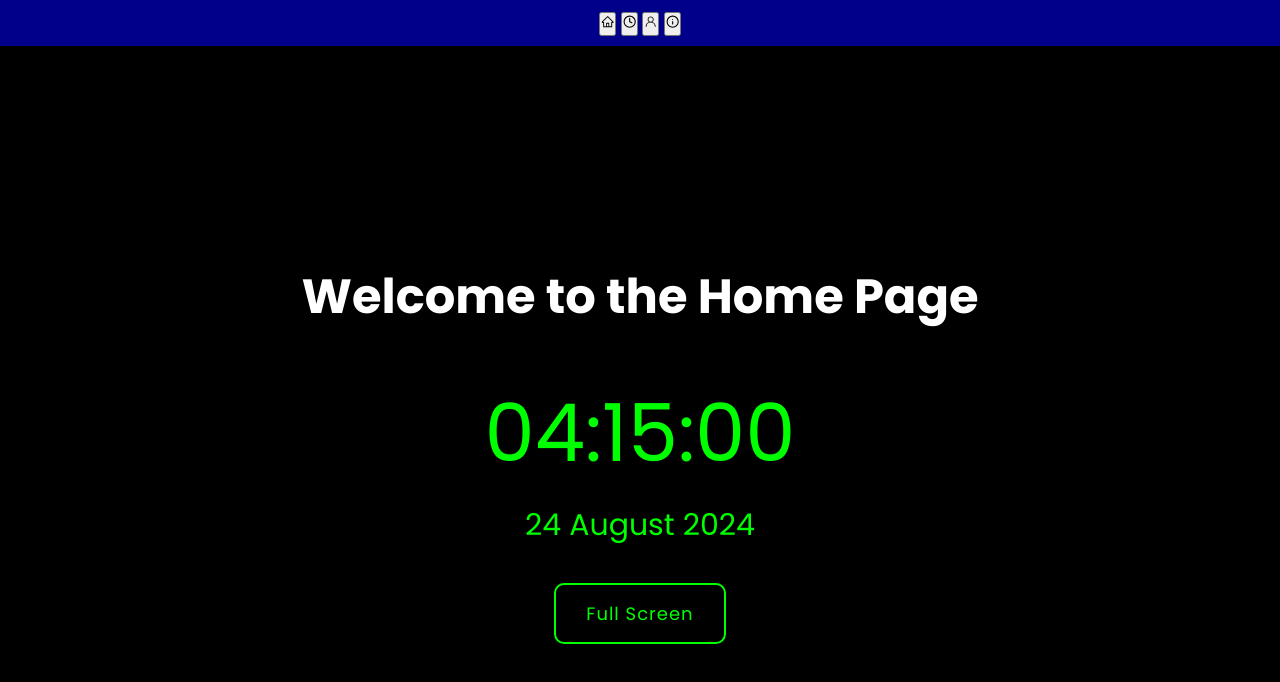
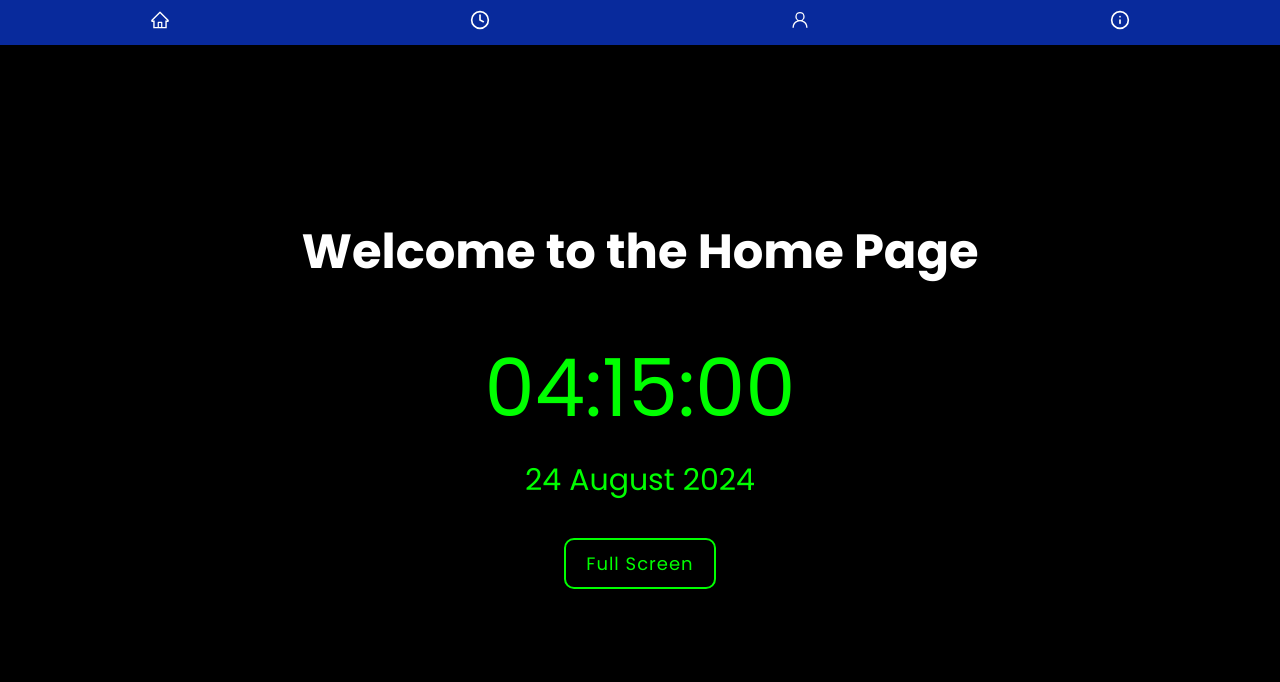
Before and after one commit to MukundSiuu7/Digital-Clock, a plain HTML site: page index.html in a window 1280 px wide. Drawn offline with Linux system fonts and the light colour scheme.

Commit message:
Update style.css
navbar changed

```diff
--- a/style.css
+++ b/style.css
@@ -7,12 +7,12 @@
     font-family: 'Poppins', sans-serif;
 }
 body {
-    margin: 0;
+    margin: 0px;
     display: flex;
     flex-direction: column;
     justify-content: center;
     align-items: center;
-    height: 100vh;
+    height: 90vh;
     background-color: #000;
     color: #00ff00;
     font-family: 'Courier New', Courier, monospace;
@@ -21,7 +21,7 @@ h2
 {
     font-size: 3em;
     font-weight: 500;
-    color: #222;
+    color: #252424;
     letter-spacing: 5px;
     cursor: pointer;
 
@@ -38,44 +38,75 @@ h2:hover
 
 }
 /* Navigation Bar Styling */
-.navbar {
-    width: 100%;
-    background-color: #00008B; /* Dark blue color */
+.navbar{
+    display: flex;
+    background-color: rgb(8, 42, 156);
     padding: 10px 0;
     text-align: center;
-    position: fixed; /* Keeps the navbar fixed at the top */
+    margin-top: 0px;
     top: 0;
-    z-index: 1000; /* Ensures the navbar stays on top */
+    position: fixed;
+    z-index: 0px;  /* Ensures the navbar stays on top */
+    /* border-radius: 10px;  */
+    width: 100%;
+    height: 45px;
+    align-items: center;
+    justify-content: space-around;
+    transition: all 1s;
+
 }
-
-.nav-menu {
+.navbar:hover{
+    width: 100%;
+    transition: all 1s;
+}
+.button {
+    background-color: transparent;
+    outline: 0 !important;
+    border: 0 !important;
+    width: 40px;
+    height: 40px;
+    border-radius: 50%;
+    display: flex;
+    align-items: center;
+    justify-content: center;
+    color: #fff;
+    transition: all ease-in-out 0.3s;
+    cursor: pointer;
     list-style: none;
     margin: 0;
     padding: 0;
     display: flex;
     justify-content: center;
+  }
+
+  .button:hover {
+    transform: translateY(-3px);
+  }
+
+  .icon {
+    font-size: 20px;
+  }
+
+.button  {
+    margin: 0 8px;
 }
 
-.nav-menu li {
-    margin: 0 20px;
-}
-
-.nav-menu li a {
+/* .nav-menu li a {
     color: white;
     text-decoration: none;
     font-size: 18px;
     transition: color 0.3s ease;
-}
+} */
 
-.nav-menu li a:hover {
+/* .nav-menu li a:hover {
     text-decoration: underline;
-    color: #ffcc00; /* Adds a color change on hover for better UX */
-}
+    color: #ffcc00; Adds a color change on hover for better UX
+} */
 
 /* Page Header Styling */
 .header {
     text-align: center;
-    margin-top: 120px; /* Adjusted to avoid overlap with navbar */
+    margin-top: 100px; /* Adjusted to avoid overlap with navbar */
     color: #fff;
     font-size: 24px;
 }
@@ -104,7 +135,7 @@ h2:hover
     position: relative;
     display: inline-block;
     margin: 15px;
-    padding: 15px 30px;
+    padding: 10px 20px;
     text-align: center;
     font-size: 18px;
     letter-spacing: 1px;
```
